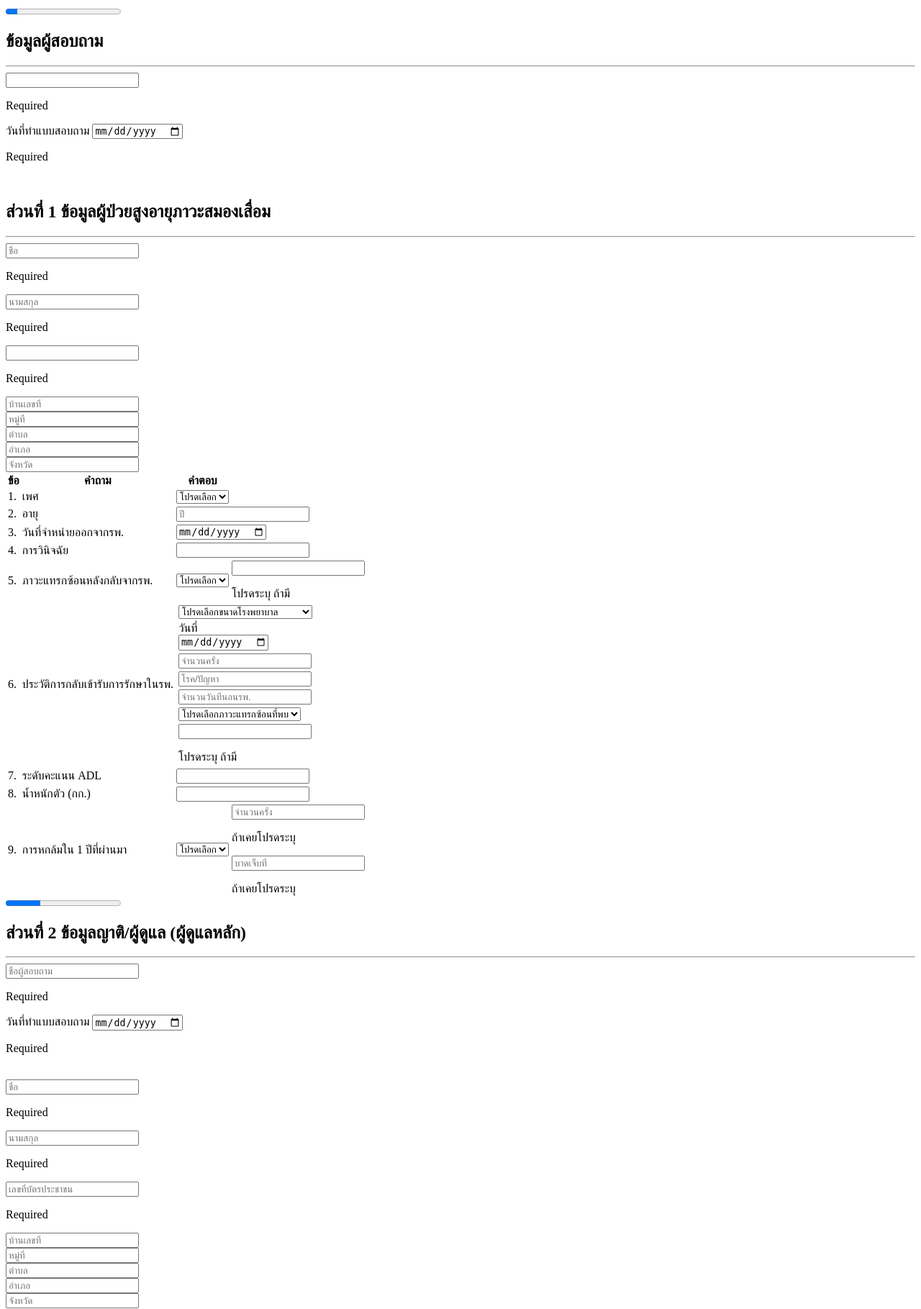
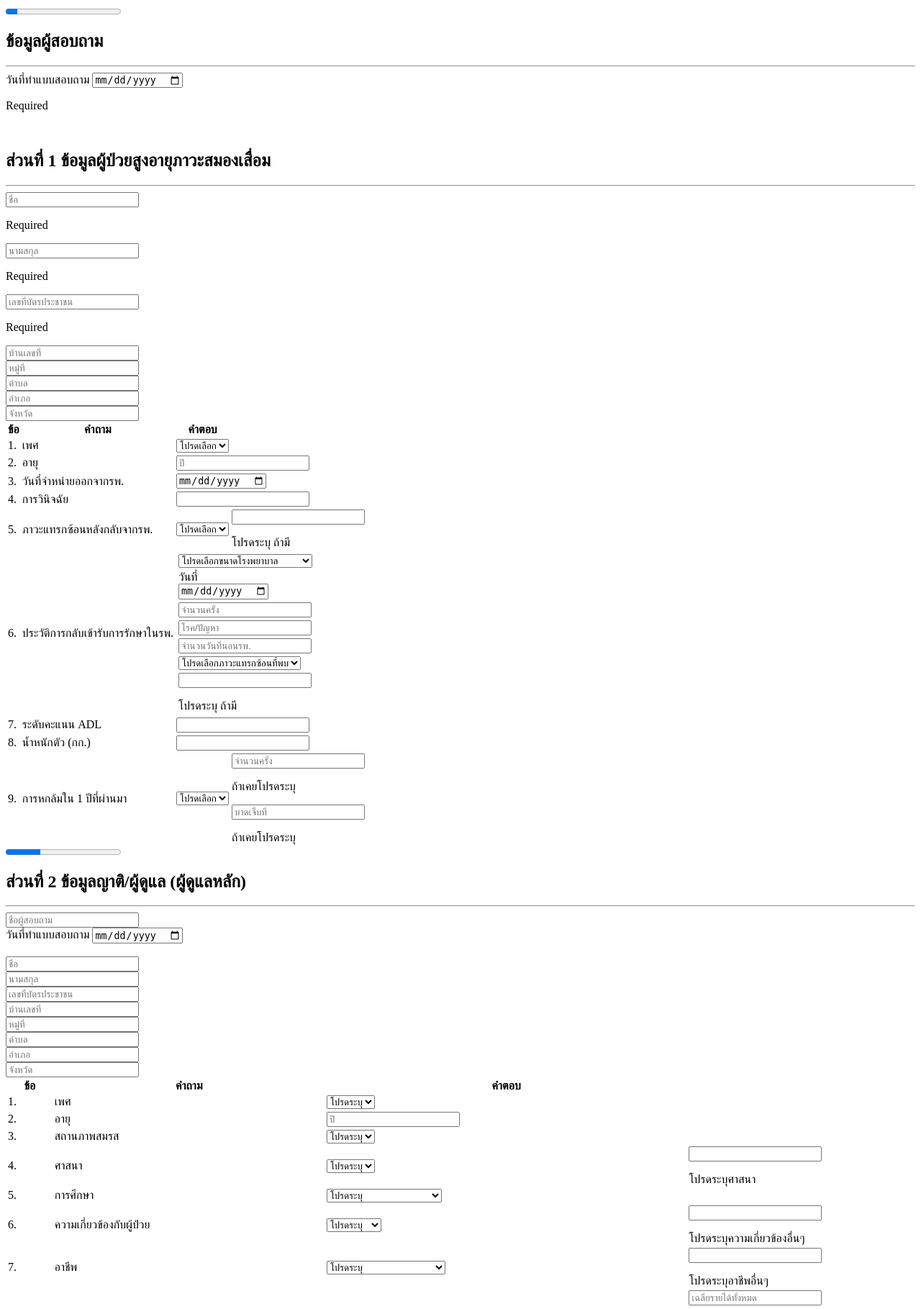
Before and after one commit to likit/dementia-survey-2018, a Flask app: template app/templates/main/patientinfo.html in a window 1280 px wide. Shown: the top 1819 px of the page at 72% size. Run offline with Flask 2, Linux system fonts and the light colour scheme; the template is opened without the code that fills it, so the values that code supplies are empty; parts of the project's set-up code (start-up, migrations or seed data) failed here and were passed over; some libraries are stand-ins or nearby versions.

Commit message:
removed a requirement for some inputs
made the form more user-friendly

```diff
--- a/app/static/js/app.js
+++ b/app/static/js/app.js
@@ -599,6 +599,10 @@
     alert('กรุณาเลือกสถานพยาบาล');
     return;
   }
+  if (typeof vm.surveyDate() === 'undefined') {
+    alert('กรุณาเลือกระบุวันที่ทำแบบทดสอบ');
+    return;
+  }
   $.ajax({
     url: '/api/v1/results/',
     type: 'POST',
--- a/app/templates/main/hospital.html
+++ b/app/templates/main/hospital.html
@@ -5,6 +5,7 @@
       <div class="control">
         <input class="input" data-bind="textInput: hospital"
                type="text" placeholder="ค้นหาชื่อสถานพยาบาล">
+        <p class="help">กรุณาพิมพ์ชื่อโรงพยาบาลอย่างช้าๆ ระบบจะแสดงชื่อโรงพยาบาลที่ตรงให้ท่านเลือก</p>
       </div>
       <div class="control">
         <a class="button is-info">
--- a/app/templates/main/patientinfo-2.html
+++ b/app/templates/main/patientinfo-2.html
@@ -1,38 +1,33 @@
 <h2 class="is-size-4"><strong>ส่วนที่ 2</strong> ข้อมูล<strong>ญาติ/ผู้ดูแล</strong> (ผู้ดูแลหลัก)</h2>
 <hr>
 <div class="field">
-  <input class="input is-danger" type="text" placeholder="ชื่อผู้สอบถาม" required
+  <input class="input" type="text" placeholder="ชื่อผู้สอบถาม"
     data-bind="value: surveyorName">
-  <p class="help is-danger">Required</p>
 </div>
 <div class="field">
   <label class="label">วันที่ทำแบบสอบถาม</label>
-  <input class="input is-danger" type="date" required data-bind="value: surveyDate">
-  <p class="help is-danger">Required</p>
+  <input class="input" type="date" data-bind="value: surveyDate">
 </div>
 <br>
 <div class="field is-horizontal">
   <div class="field-body">
     <div class="field">
       <div class="control">
-        <input type="text" class="input is-danger" placeholder="ชื่อ"
+        <input type="text" class="input" placeholder="ชื่อ"
           data-bind="value: majorCarerFirstname">
       </div>
-      <p class="help is-danger">Required</p>
     </div>
     <div class="field">
       <div class="control">
-        <input type="text" class="input is-danger" placeholder="นามสกุล"
+        <input type="text" class="input" placeholder="นามสกุล"
           data-bind="value: majorCarerLastname">
       </div>
-      <p class="help is-danger">Required</p>
     </div>
   </div>
 </div>
 <div class="field">
-  <input class="input is-danger" type="text" placeholder="เลขที่บัตรประชาชน" required
+  <input class="input" type="text" placeholder="เลขที่บัตรประชาชน"
     data-bind="value: majorCarerPID">
-  <p class="help is-danger">Required</p>
 </div>
 <div class="field is-horizontal">
   <div class="field-body">
--- a/app/templates/main/patientinfo-3.html
+++ b/app/templates/main/patientinfo-3.html
@@ -1,38 +1,33 @@
 <h2 class="is-size-4"><strong>ส่วนที่ 2</strong> ข้อมูล<strong>ญาติ/ผู้ดูแล</strong> (ผู้ดูแลรอง)</h2>
 <hr>
 <div class="field">
-  <input class="input is-danger" type="text" placeholder="ชื่อผู้สอบถาม" required
+  <input class="input" type="text" placeholder="ชื่อผู้สอบถาม"
          data-bind="value: surveyorName">
-  <p class="help is-danger">Required</p>
 </div>
 <div class="field">
   <label class="label">วันที่ทำแบบสอบถาม</label>
-  <input class="input is-danger" type="date" required data-bind="value: surveyDate">
-  <p class="help is-danger">Required</p>
+  <input class="input" type="date" data-bind="value: surveyDate">
 </div>
 <br>
 <div class="field is-horizontal">
   <div class="field-body">
     <div class="field">
       <div class="control">
-        <input type="text" class="input is-danger" placeholder="ชื่อ"
+        <input type="text" class="input" placeholder="ชื่อ"
                data-bind="value: minorCarerFirstname">
       </div>
-      <p class="help is-danger">Required</p>
     </div>
     <div class="field">
       <div class="control">
-        <input type="text" class="input is-danger" placeholder="นามสกุล"
+        <input type="text" class="input" placeholder="นามสกุล"
                data-bind="value: minorCarerLastname">
       </div>
-      <p class="help is-danger">Required</p>
     </div>
   </div>
 </div>
 <div class="field">
-  <input class="input is-danger" type="text" placeholder="เลขที่บัตรประชาชน" required
+  <input class="input" type="text" placeholder="เลขที่บัตรประชาชน" required
          data-bind="value: minorCarerPID">
-  <p class="help is-danger">Required</p>
 </div>
 <div class="field is-horizontal">
   <div class="field-body">
--- a/app/templates/main/patientinfo.html
+++ b/app/templates/main/patientinfo.html
@@ -4,11 +4,7 @@
     <br>
     <h2 class="is-size-4"><strong>ข้อมูลผู้สอบถาม</strong></h2>
     <hr>
-    <div class="field">
-      <input class="input is-danger" type="text"
-        data-bind="value: surveyorName" ชื่อผู้สอบถาม" required>
-      <p class="help is-danger">Required</p>
-    </div>
+    <strong data-bind="text: 'ชื่อ ' + surveyorName()"></strong>
     <div class="field">
       <label class="label">วันที่ทำแบบสอบถาม</label>
       <input class="input is-danger" type="date" required
@@ -38,7 +34,7 @@
     </div>
     <div class="field">
       <input class="input is-danger" type="text"
-        data-bind="value: pntPID" เลขที่บัตรประชาชน" required>
+        data-bind="value: pntPID" placeholder="เลขที่บัตรประชาชน" required>
       <p class="help is-danger">Required</p>
     </div>
     <div class="field is-horizontal">
```
